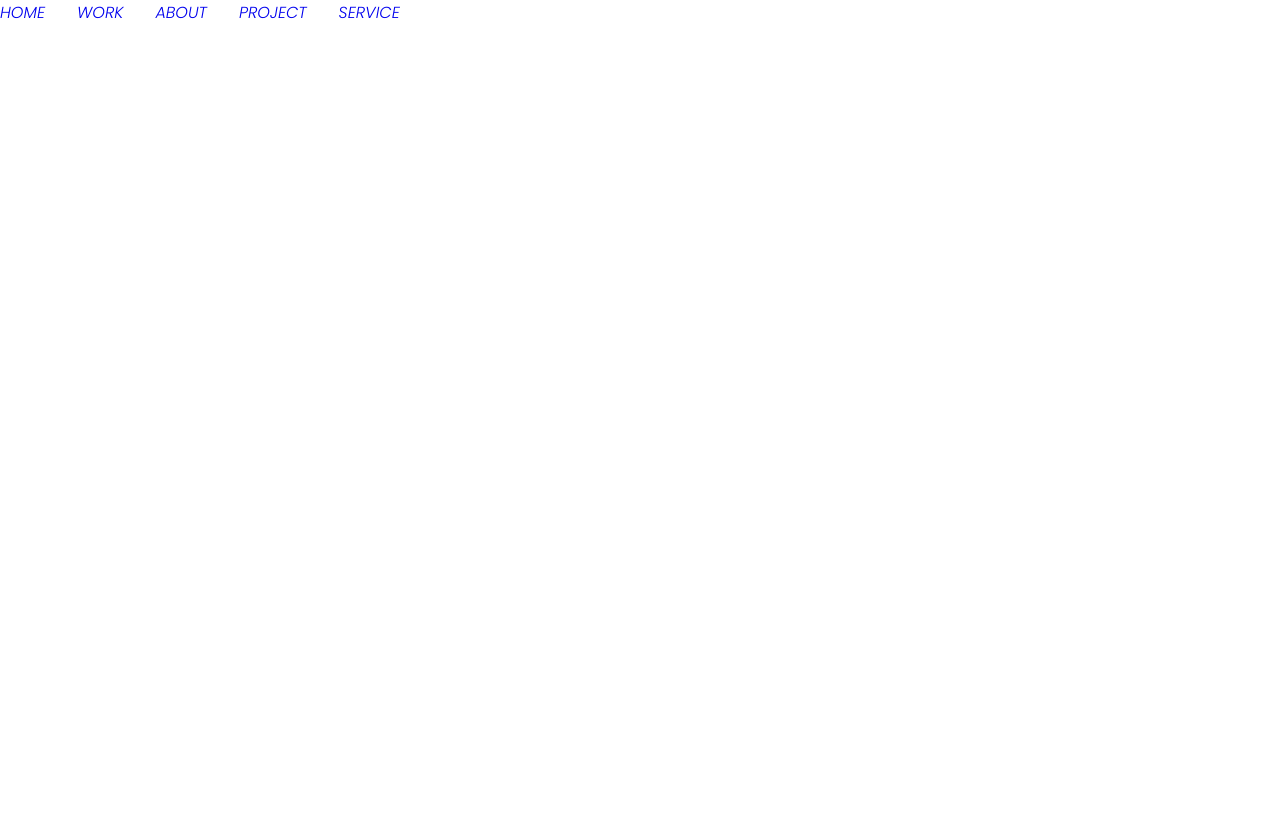
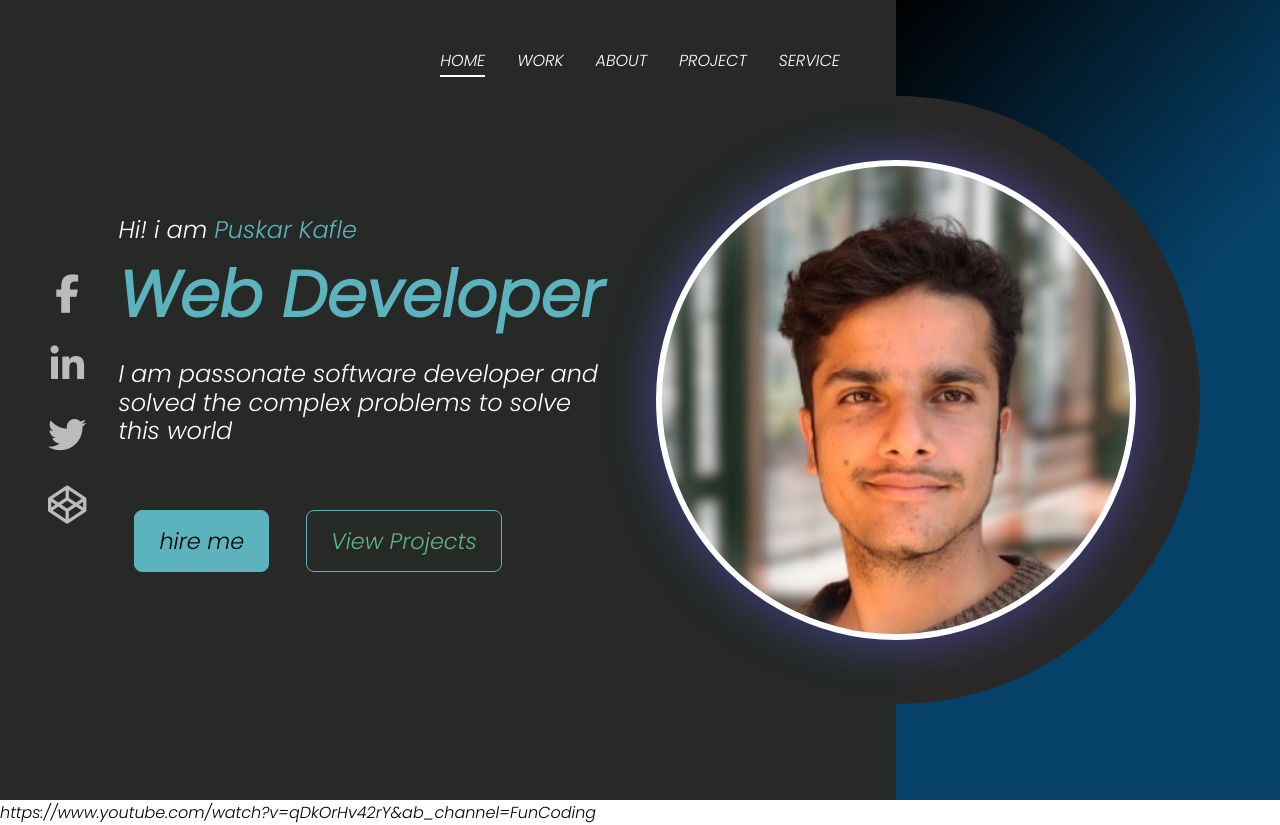
Before and after one commit to puskarkafle12/portfolio_website, a plain HTML site: page index.html in a window 1280 px wide. Before the commit the page ends 800 px from the top, so only its background shows below. Drawn offline with Linux system fonts and the light colour scheme.

Commit message:
portfolio website UI completed

```diff
--- a/index.html
+++ b/index.html
@@ -1,51 +1,246 @@
 <!DOCTYPE html>
 <html lang="en">
+
 <head>
     <meta charset="UTF-8">
     <meta name="viewport" content="width=device-width, initial-scale=1.0">
     <title>Portfolio Website</title>
+    <link rel="stylesheet" href="https://cdnjs.cloudflare.com/ajax/libs/font-awesome/6.5.1/css/all.min.css"
+        integrity="sha512-DTOQO9RWCH3ppGqcWaEA1BIZOC6xxalwEsw9c2QQeAIftl+Vegovlnee1c9QX4TctnWMn13TZye+giMm8e2LwA=="
+        crossorigin="anonymous" referrerpolicy="no-referrer" />
     <style>
         /* <!-- copied from https://fonts.google.com/specimen/Poppins --> */
         @import url('https://fonts.googleapis.com/css2?family=Poppins:ital,wght@1,300&display=swap');
-*{
+
+        * {
 
             box-sizing: border-box;
             padding: 0px;
-    margin:0px;
+            margin: 0px;
             font-family: 'Poppins', sans-serif;
         }
-.portfolio-container{
+
+        .portfolio-container {
+
             min-height: 100vh;
             width: 100%;
+            display: flex;
+
         }
-.navlist{
+
+        .navlist {
+            position: fixed;
+            width: 100%;
+            font-size: 1rem;
             display: flex;
             column-gap: 2rem;
+            padding: 1rem;
+            align-items: center;
+            justify-content: center;
+            /* or you can use vh for responsive design  */
+            /* height: 45px; */
+            height: 15vh;
         }
 
-.navlist li{
+        .navlist li {
+
             list-style: none;
 
         }
 
-.navlist li a{
+        .navlist li a {
+            color: #fff;
             text-decoration: none;
             text-transform: uppercase;
+            font-size: 1rem;
+            /* how this works  */
+            position: relative;
         }
 
+        .left-container,
+        .right-container {
+            height: 100vh;
+        }
+
+        .left-container {
+            display: flex;
+            align-items: center;
+            padding-left: 3rem;
+            background-color: rgb(38, 41, 38);
+            width: 70%;
+        }
+
+        .right-container {
+            background: linear-gradient(-48deg, rgb(6, 65, 105) 50%,black);
+            background-color: rgb(99, 129, 227);
+            width: 30%;
+        }
+
+        .icons,
+        .fa-brands {
+            color: #bbb;
+        }
+
+        .icons {
+            justify-content: center;
+            align-items: center;
+            flex-direction: column;
+            display: flex;
+            font-size: 2.4rem;
+            gap: 2rem;
+            height: 100vh;
+        }
+
+        .content {
+            margin-left: 2rem;
+        }
+
+        .content p {
+            font-size: 1.5rem;
+            color: #fff
+        }
+
+        .content h2 {
+            font-size: 4rem;
+            color: #5db3bd;
+        }
+
+        .content .intro span {
+            color: #5db3bd;
+        }
+
+        .detail {
+            max-width: 500px;
+            margin: 1.1rem 0 3rem;
+            line-height: 1.8rem;
+        }
+
+        .button-container button {
+            border: .1rem solid #5db3bd;
+            font-size: 1.4rem;
+            padding: .8rem 1.5rem;
+            margin: 1rem;
+            border-radius: .5rem;
+            transition: .5s ease;
+        }
+
+        button:nth-child(1) {
+            background-color: #5db3bd;
+        }
+
+        button:nth-child(2) {
+            background-color: transparent;
+            color: #5db38e;
+        }
+
+        button:nth-child(2):hover {
+            background-color: #5db3bd;
+
+            color: black;
+        }
+
+        button:nth-child(1):hover {
+            background-color: transparent;
+            color: #5db3bd;
+        }
+
+        .icons .fa-brands:hover {
+            cursor: pointer;
+            color: rgb(119, 119, 201);
+        }
+
+        .design .circle {
+            position: absolute;
+            border-radius: 50%;
+            top:50%;
+            left: 70%;
+            transform: translate(-50%,-50%);
+            aspect-ratio: 1;
+        }
+
+        .circle:nth-child(1) {
+            background:linear-gradient(90deg,transparent 50%,#2b2828 50%);
+            width: 38rem;
+        }
+
+        .circle:nth-child(2) {
+            border: .4rem solid white;
+            background: white;
+            background-image: url(image/p.jpeg);
+            background-repeat: no-repeat;
+            background-size: 100%;
+            width: 30rem;
+            box-shadow: 0 0 50px rgba(51, 48, 204, 0.5), /* First shadow with radius 20px */
+       inset 0 0 50px rgba(239, 237, 237, 0.3),
+        0 0 50px rgba(198, 201, 205, 0.2);
+        }
+        .navlist li a::after , .navlist .active::after{
+            content: "";
+            position: absolute;
+            left: 0;
+            background: #fff;
+            width: 100%;
+            height: .1rem;
+            /* confusion */
+            bottom: -5px;
+            transform: scaleX(0);
+            transform-origin:bottom right ;
+            transition: transform 0.5s;
+        }
+.navlist li a:hover:after,.navlist .active::after{
+    transform-origin: bottom left;
+    transform: scaleX(1);
+}
     </style>
 </head>
+
 <body>
     <div class="portfolio-container">
         <ul class="navlist">
             <li>
-                <a href="#">Home</a>
+                <a href="#" class="active">Home</a>
             <li><a href="#">Work</a></li>
             <li> <a href="#">About</a></li>
             <li><a href="#">Project</a></li>
             <li><a href="#">Service</a></li>
 
         </ul>
+        <div class="left-container">
+            <div class="icons">
+                <i class="fa-brands fa-facebook-f"></i>
+                <i class="fa-brands fa-linkedin-in"></i>
+                <i class="fa-brands fa-twitter"></i>
+                <i class="fa-brands fa-codepen"></i>
+
+            </div>
+            <div class="content">
+                <p class="intro">
+                    Hi! i am <span>Puskar Kafle</span>
+                </p>
+                <h2>Web Developer</h1>
+                    <p class="detail">
+                        I am passonate software developer and solved the complex problems to solve this world
+                    </p>
+                    <div class="button-container">
+                        <button>
+                            hire me
+                        </button>
+                        <button>
+                            View Projects
+                        </button>
+
+                    </div>
+            </div>
+        </div>
+        <div class="right-container"></div>
+        <div class="design">
+            <div class="circle"></div>
+            <div class="circle"></div>
+        </div>
     </div>
 </body>
+
 </html>
+
+
+https://www.youtube.com/watch?v=qDkOrHv42rY&ab_channel=FunCoding
```
Also changed, not shown: image/p.jpeg (added). Lines whose indentation alone changed are shown as unchanged.
